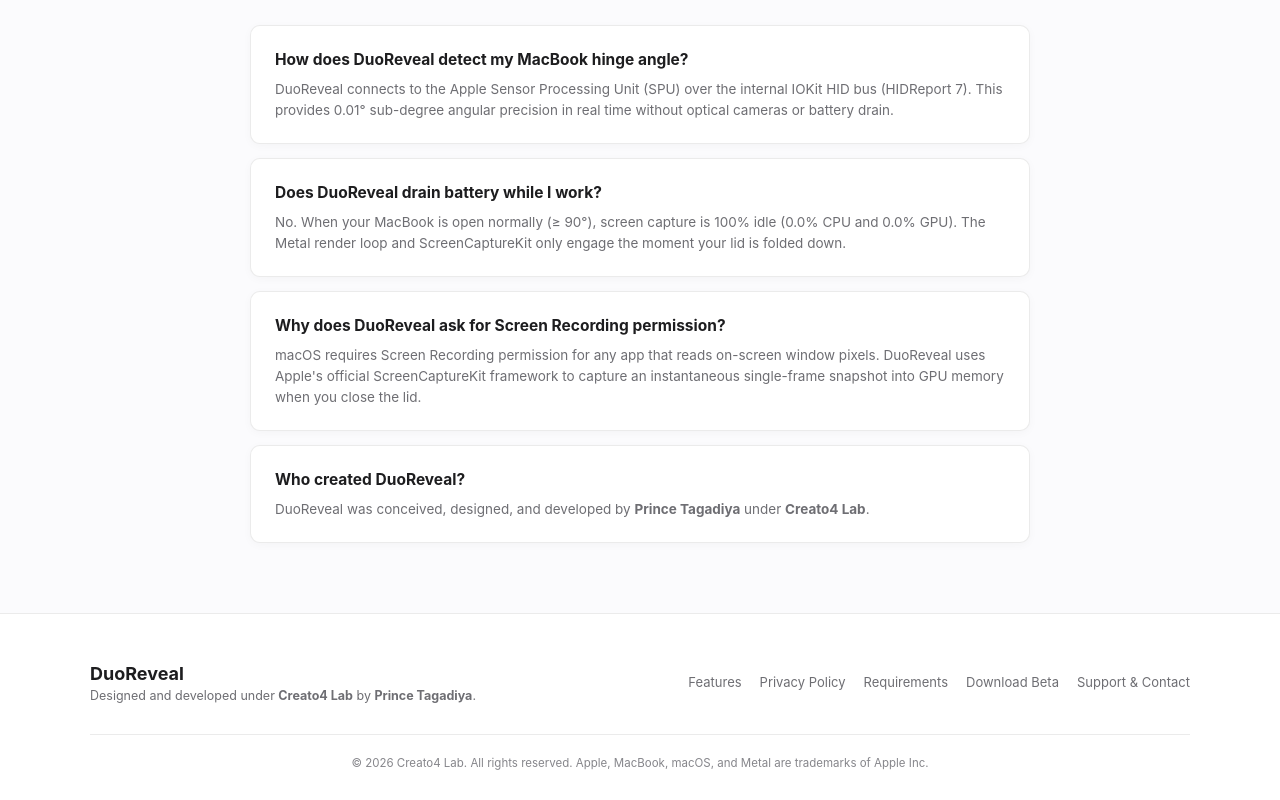
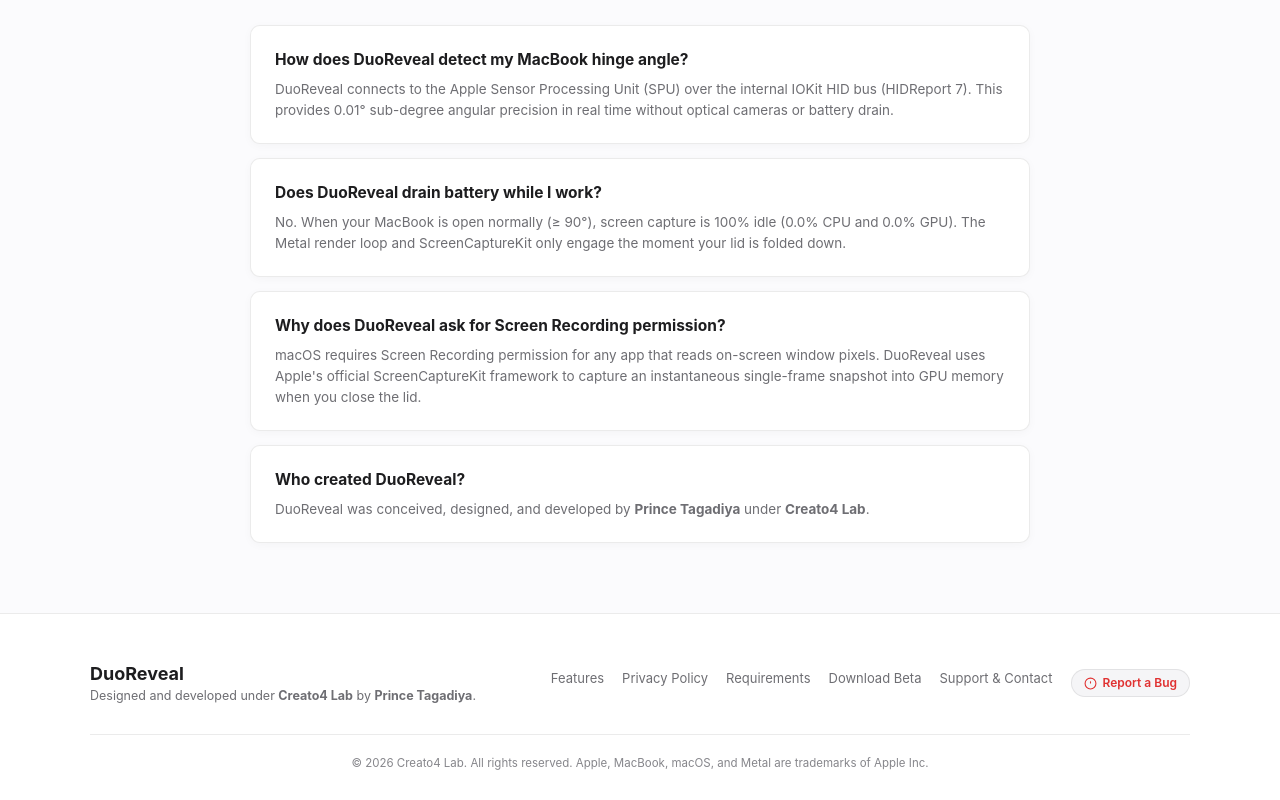
Before and after one commit to Prince-Tagadiya/DuoReveal-Website, a plain HTML site: page index.html in a window 1280 px wide. Shown: the part 3256-4056 px from the top of the page. Drawn offline with Linux system fonts and the light colour scheme; no server answers.

Commit message:
Add Report a Bug button to footer linking to princetagadiya11@gmail.com

```diff
--- a/index.html
+++ b/index.html
@@ -247,7 +247,11 @@
         <a href="#privacy">Privacy Policy</a>
         <a href="#specs">Requirements</a>
         <a href="#download">Download Beta</a>
-        <a href="mailto:support@creato4.com">Support & Contact</a>
+        <a href="mailto:princetagadiya11@gmail.com?subject=DuoReveal%20Support">Support & Contact</a>
+        <a href="mailto:princetagadiya11@gmail.com?subject=DuoReveal%20Beta%20Bug%20Report&body=MacBook%20Model%3A%0AmacOS%20Version%3A%0ABug%20Description%3A%0ASteps%20to%20Reproduce%3A" class="btn-report-bug">
+          <svg width="13" height="13" fill="none" stroke="currentColor" stroke-width="2" viewBox="0 0 24 24"><circle cx="12" cy="12" r="10"></circle><line x1="12" y1="8" x2="12" y2="12"></line><line x1="12" y1="16" x2="12.01" y2="16"></line></svg>
+          Report a Bug
+        </a>
       </div>
     </div>
     <div class="footer-bottom">
--- a/style.css
+++ b/style.css
@@ -602,6 +602,26 @@
   color: var(--text);
 }
 
+.btn-report-bug {
+  display: inline-flex;
+  align-items: center;
+  gap: 6px;
+  background: var(--bg-subtle);
+  border: 1px solid var(--border);
+  color: #e03131 !important;
+  font-weight: 600 !important;
+  padding: 4px 12px;
+  border-radius: 14px;
+  font-size: 12px !important;
+  transition: all 0.15s ease;
+}
+
+.btn-report-bug:hover {
+  background: rgba(224, 49, 49, 0.08);
+  border-color: rgba(224, 49, 49, 0.3);
+  transform: translateY(-1px);
+}
+
 .footer-bottom {
   max-width: 1100px;
   margin: 0 auto;
```
